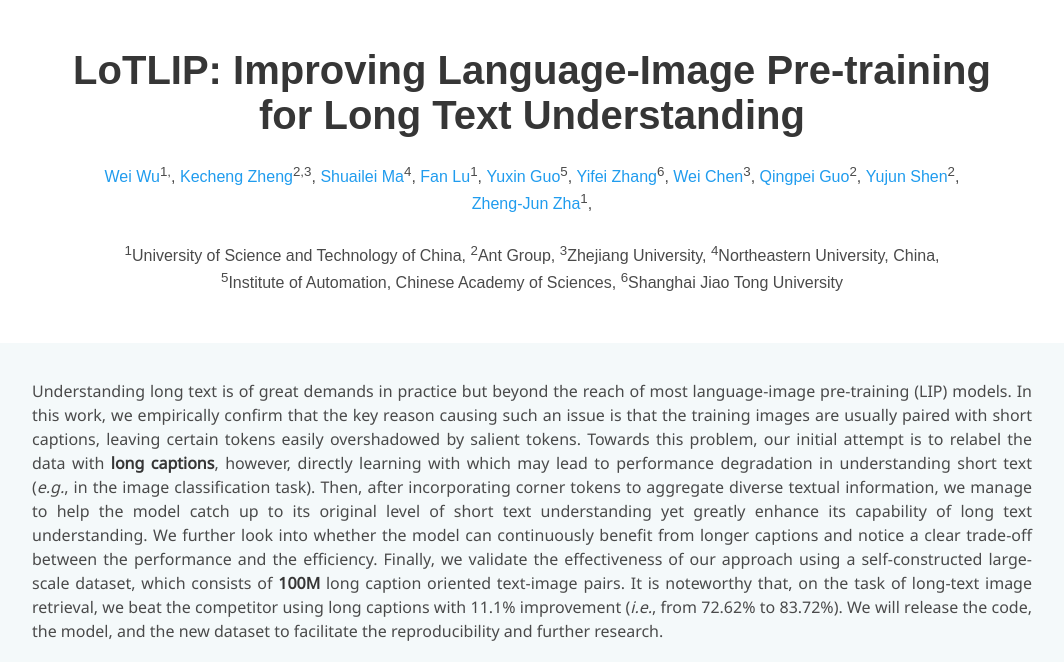
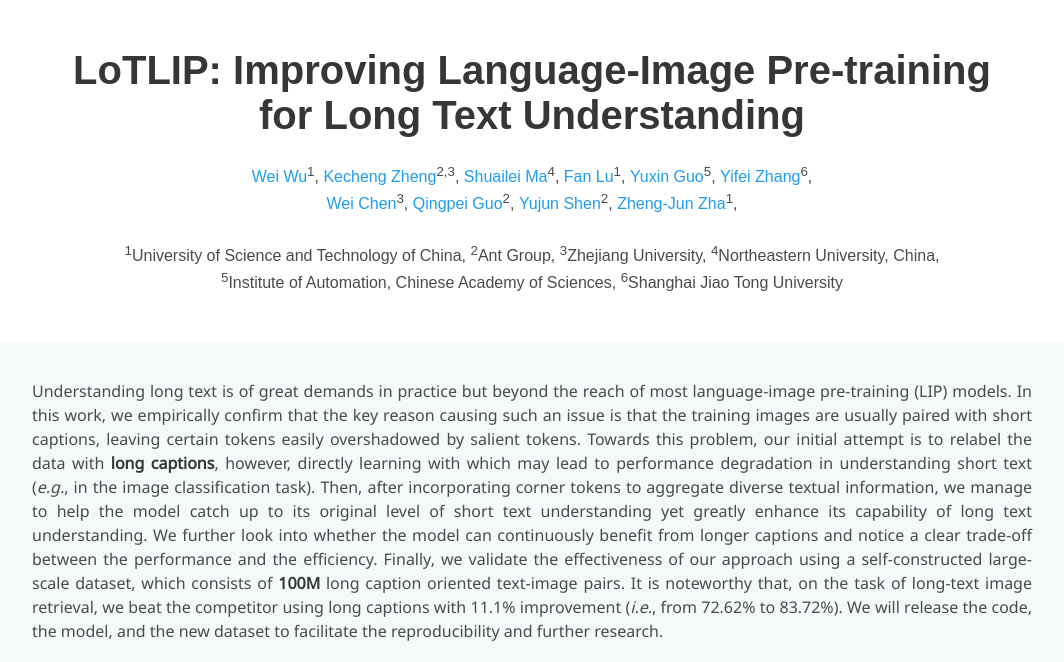
Before and after one commit to wuw2019/lot-lip, a plain HTML site: page index.html in a window 1280 px wide. Shown: the top 662 px of the page, without its empty margins (108-1172 px from the left). Drawn offline with nearby package versions, Linux system fonts and the light colour scheme; some icons are missing; a web font is replaced by a local one.

Commit message:
update page

```diff
--- a/index.html
+++ b/index.html
@@ -147,7 +147,7 @@
           <h1 class="title is-2 publication-title">LoTLIP: Improving Language-Image Pre-training for Long Text Understanding</h1>
           <div class="is-size-6 publication-authors">
             <span class="author-block">
-              <a href="https://wuw2019.github.io/">Wei Wu</a><sup>1,</sup>,
+              <a href="https://wuw2019.github.io/">Wei Wu</a><sup>1</sup>,
             </span>
             <span class="author-block">
                 <a href="https://zkcys001.github.io/">Kecheng Zheng</a><sup>2,3</sup>,
@@ -164,6 +164,7 @@
             <span class="author-block">
               <a href="https://scholar.google.com/citations?hl=en&user=rQKkIykAAAAJ">Yifei Zhang</a><sup>6</sup>,
             </span>
+            <br>
             <span class="author-block">
                 <a href="http://www.cad.zju.edu.cn/home/chenwei/">Wei Chen</a><sup>3</sup>,
             </span>
```
